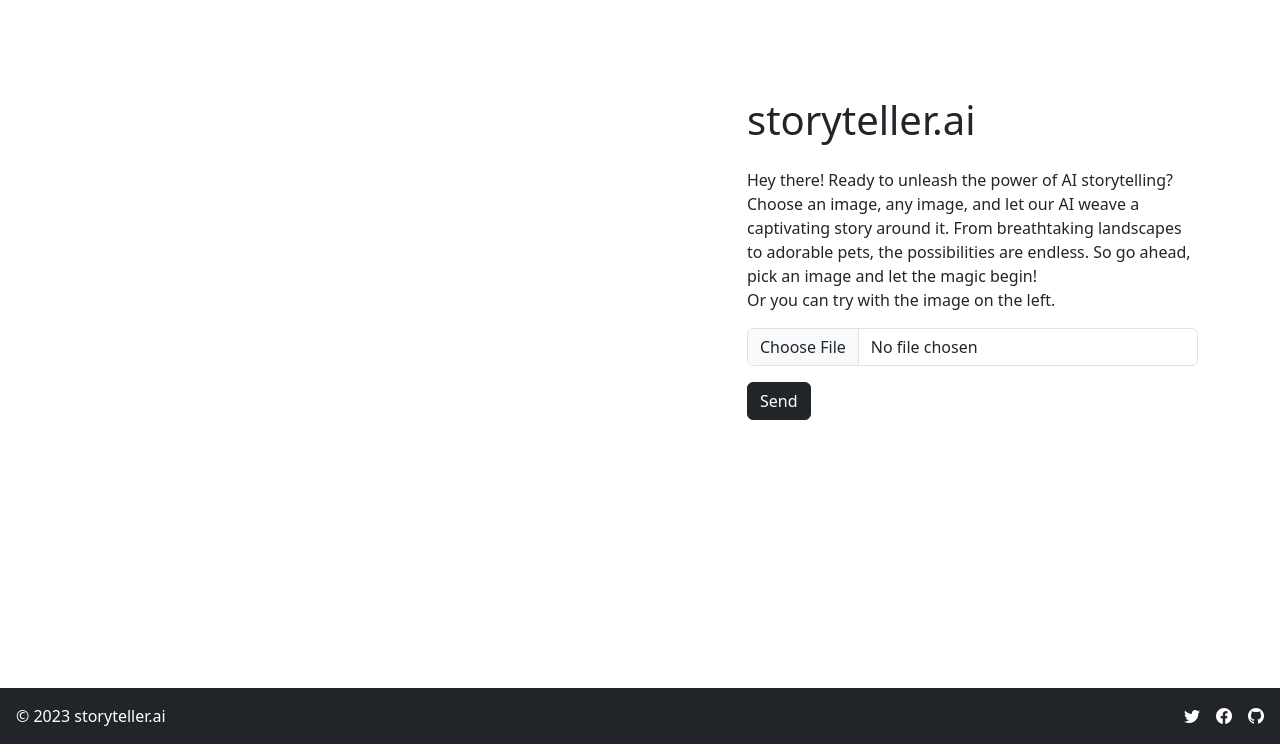
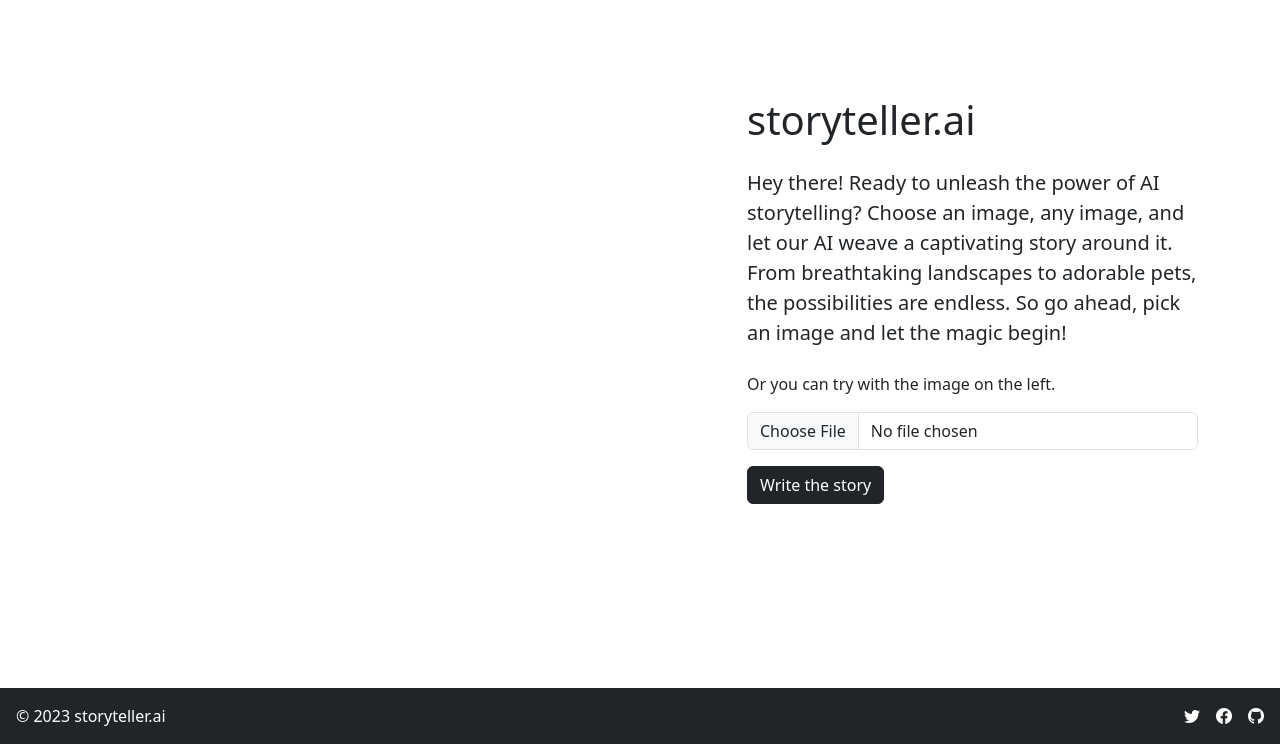
Before and after one commit to gnud-gnaoh/imagestory.ai, a Flask app: template templates/form.html in a window 1280 px wide. Shown: the part 56-800 px from the top of the page. Run offline with Flask 3, Linux system fonts and the light colour scheme; the template is opened without the code that fills it, so the values that code supplies are empty; some libraries are stand-ins or nearby versions.

Commit message:
Change some small formatting

```diff
--- a/templates/form.html
+++ b/templates/form.html
@@ -69,15 +69,16 @@
             <h1 class="mt-5">
               storyteller.ai
             </h1>
+            <p class="lead mt-4">
+              Hey there! Ready to unleash the power of AI storytelling? Choose an image, any image, and let our AI weave a captivating story around it. From breathtaking landscapes to adorable pets, the possibilities are endless. So go ahead, pick an image and let the magic begin!
+            </p>
             <p class="mt-4">
-							Hey there! Ready to unleash the power of AI storytelling? Choose an image, any image, and let our AI weave a captivating story around it. From breathtaking landscapes to adorable pets, the possibilities are endless. So go ahead, pick an image and let the magic begin!
-							<br> Or you can try with the image on the left.
+              Or you can try with the image on the left.
             </p>
-
             <div class="mb-3">
               <form id="myform" action="/app" method="POST" enctype="multipart/form-data">
                 <input class="form-control" type="file" name="file" autocomplete="off" id="formFile">
-								<input class="btn btn-dark mt-3" type="submit" value="Send">
+                <input class="btn btn-dark mt-3" type="submit" value="Write the story">
               </form>
 
               <script>
```
Lines whose indentation alone changed are shown as unchanged.
